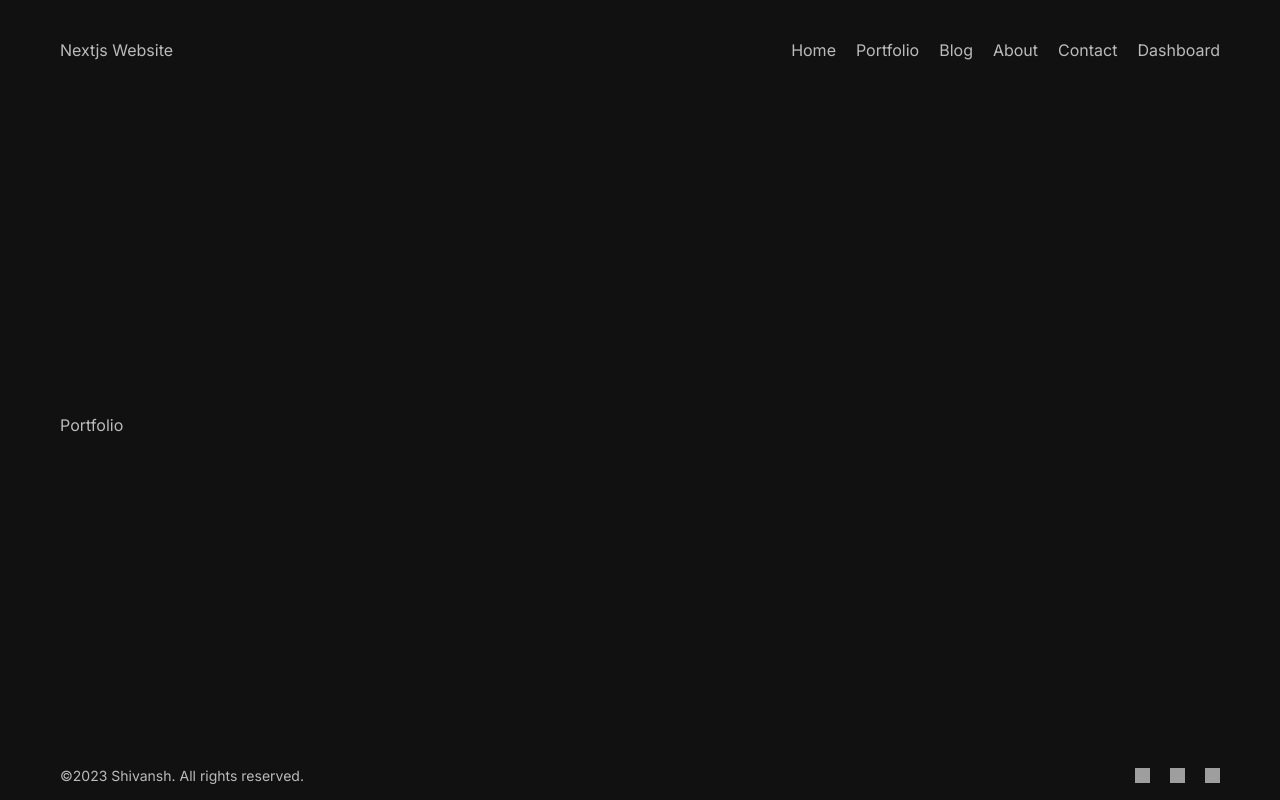
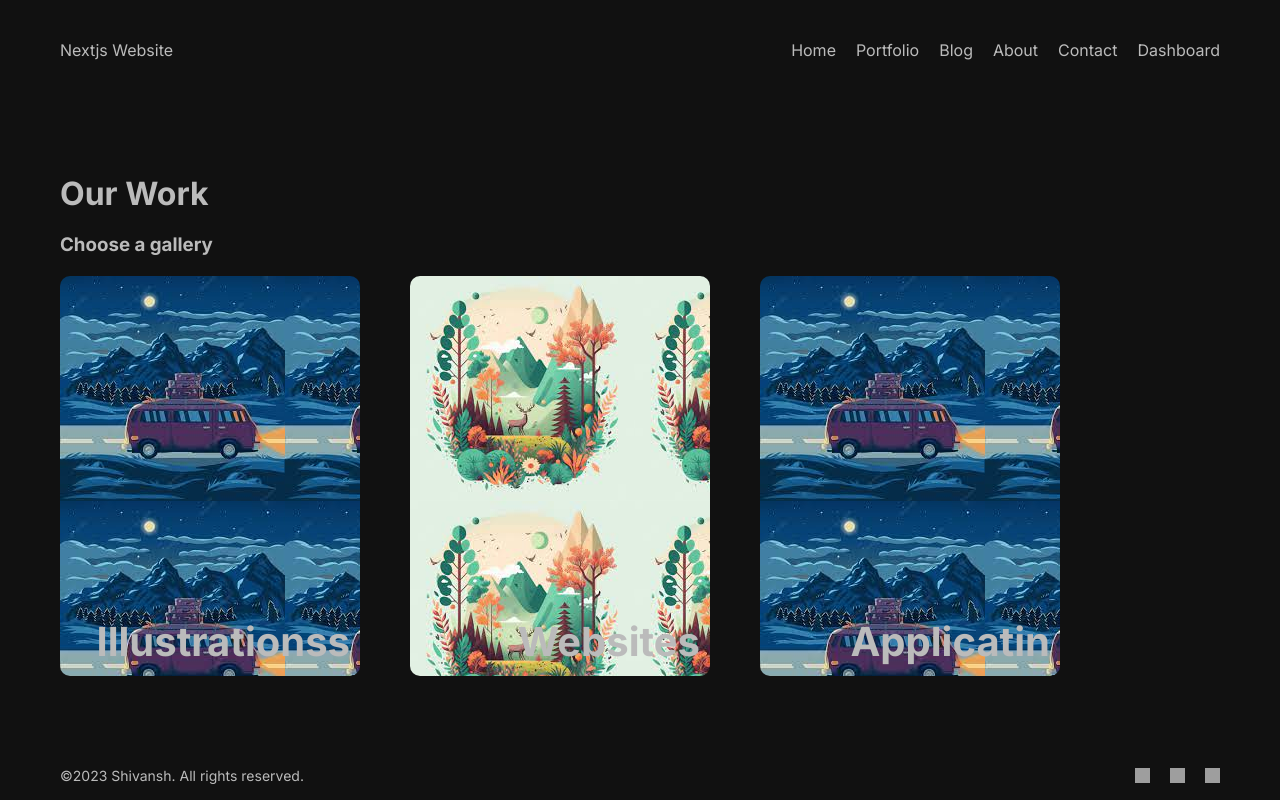
Before and after one commit to shivansh22agra/next.jsNewApp, a Next.js app: page /portfolio in a window 1280 px wide. Built offline with nearby package versions, Linux system fonts and the light colour scheme; grey boxes are pictures that could not be loaded.

Commit message:
portfolio update

```diff
--- a/src/app/portfolio/page.jsx
+++ b/src/app/portfolio/page.jsx
@@ -1,9 +1,24 @@
-import React from 'react'
-
+import React from "react";
+import styles from "./portfolio.module.css";
+import Link from "next/link";
 const Portfolio = () => {
   return (
-    <div>Portfolio</div>
-  )
-}
+    <div className={styles.container}>
+      <h1>Our Work</h1>
+      <h3>Choose a gallery</h3>
+      <div className={styles.itemContainer}>
+        <Link href="/portfolio/illustrations" className={styles.item}>
+          <span className={styles.title}>Illustrationss</span>
+        </Link>
+        <Link href="/portfolio/websites" className={styles.item}>
+          <span className={styles.title}>Websites</span>
+        </Link>
+        <Link href="/portfolio/application" className={styles.item}>
+          <span className={styles.title}>Applicatin</span>
+        </Link>
+      </div>
+    </div>
+  );
+};
 
-export default Portfolio
+export default Portfolio;
--- /dev/null
+++ b/src/app/portfolio/portfolio.module.css
@@ -0,0 +1,37 @@
+.container {
+  display: flex;
+  flex-direction: column;
+  gap: 20px;
+}
+.itemContainer {
+  display: flex;
+  gap: 50px;
+}
+.item {
+  border: 5px white;
+  border-radius: 10px;
+  background-color: aliceblue;
+  width: 300px;
+  height: 400px;
+  position: relative;
+}
+.item:nth-child(1) {
+  background: url("/illustration.jpg");
+}
+.item:nth-child(2) {
+  background: url("/image.jpg");
+}
+.item:nth-child(3) {
+  background: url("/illustration.jpg");
+}
+.item:hover .title {
+  color: #53c28b;
+}
+.title {
+  position: absolute;
+  right: 10px;
+  bottom: 10px;
+  font-size: 40px;
+  font-weight: bold;
+  background-color: transparent;
+}
```
Also changed, not shown: public/illustration.jpg (added), public/image.jpg (added).
